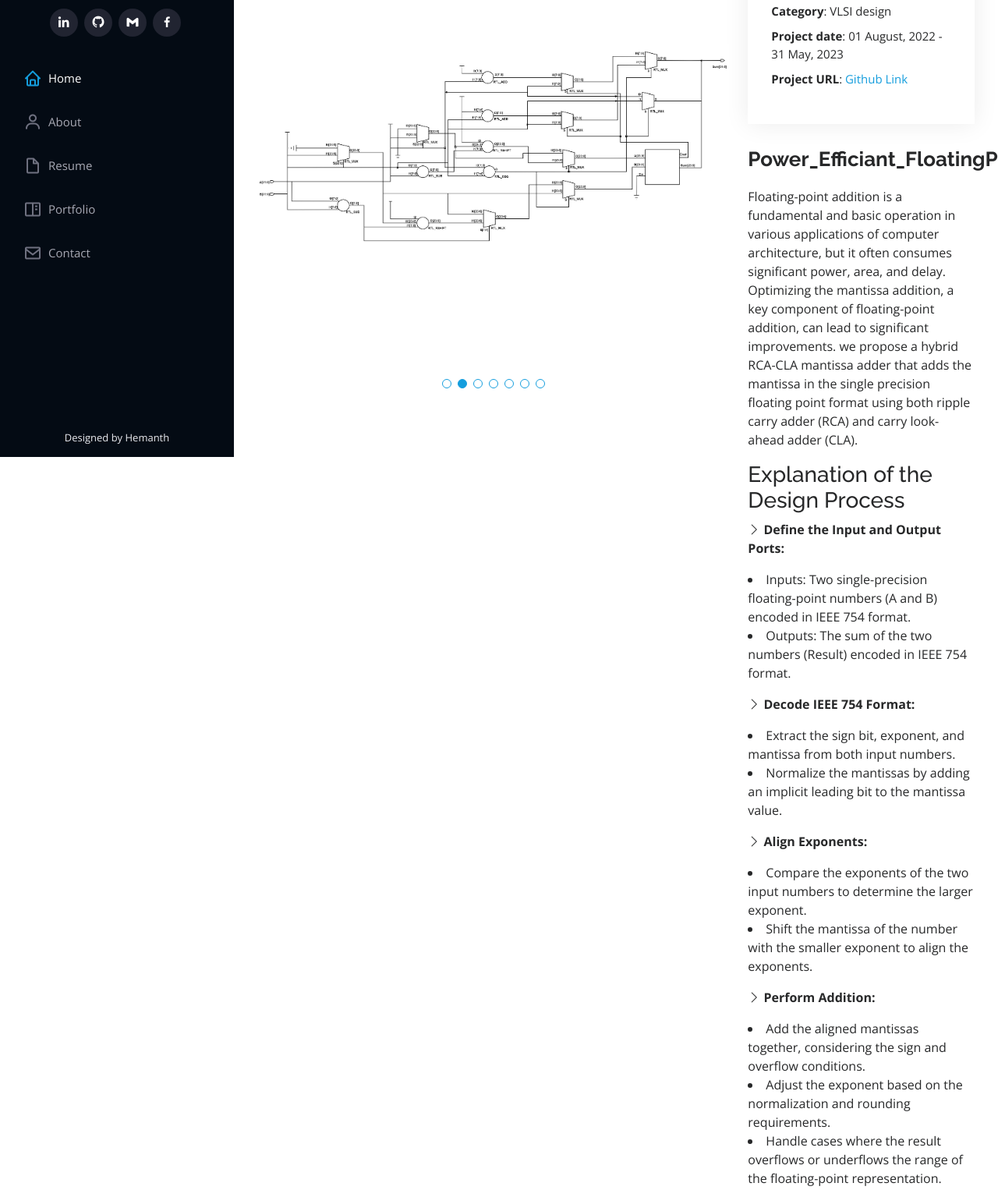
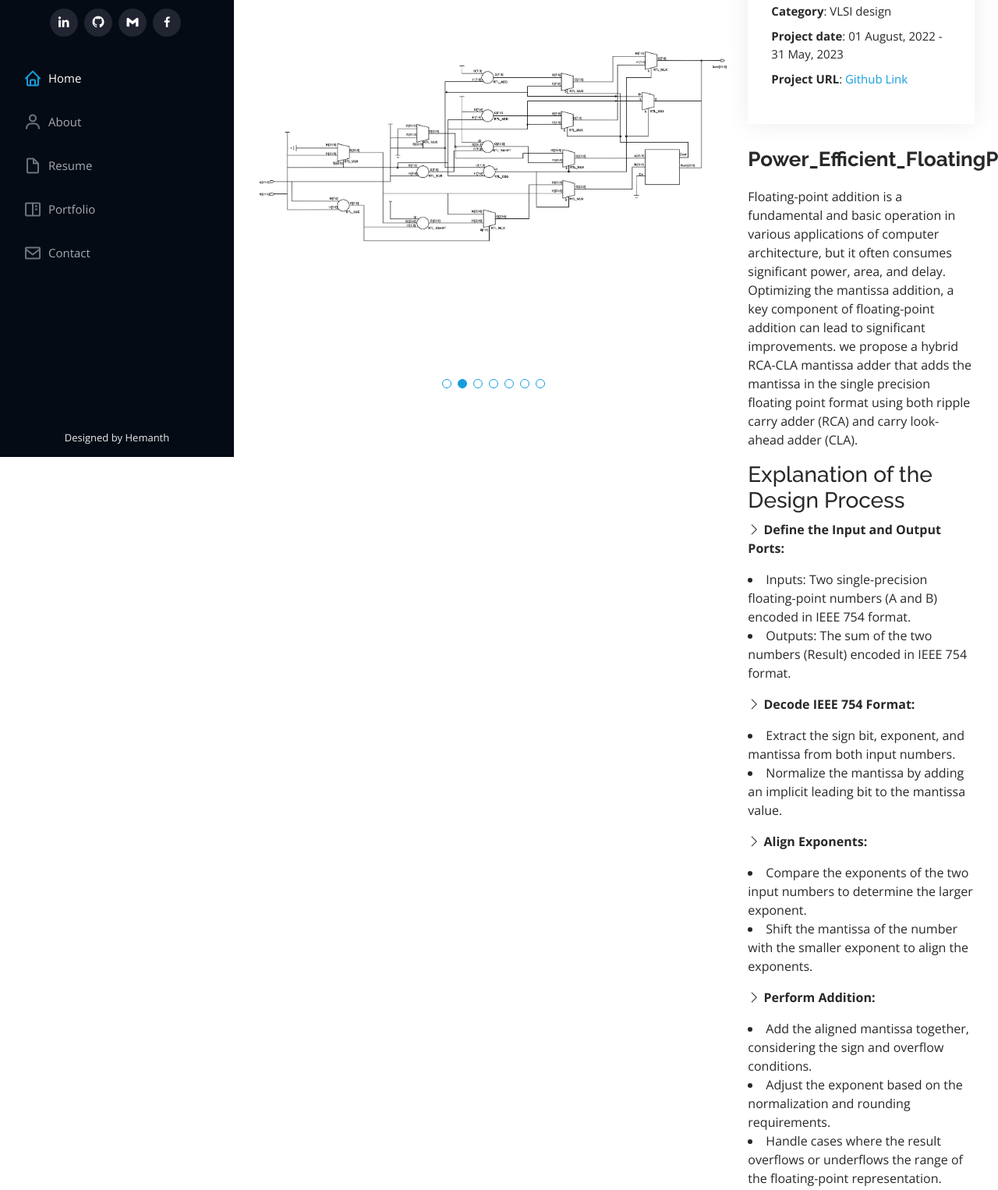
Before and after one commit to hemu33662/PortFolio, a plain HTML site: page Floating.html in a window 1280 px wide. Shown: the part 214-1740 px from the top of the page at 78% size. Drawn offline with nearby package versions, Linux system fonts and the light colour scheme.

Commit message:
Update Floating.html

```diff
--- a/Floating.html
+++ b/Floating.html
@@ -29,7 +29,7 @@
 
   <!-- =======================================================
   * Template Name: iPortfolio
-  * Updated: june 21 2023
+  * Updated: June 21 2023
   * Author: Nasaram Hemanth
   ======================================================== -->
 </head>
@@ -141,10 +141,10 @@
             </div>
           <div class="col-lg-4"></div>
             <div class="portfolio-description">
-              <h2>Power_Efficiant_FloatingPoint_Adder</h2>
+              <h2>Power_Efficient_FloatingPoint_Adder</h2>
               <p>
                 Floating-point addition is a fundamental and basic operation in various applications of computer architecture,
-                but it often consumes significant power, area, and delay. Optimizing the mantissa addition, a key component of floating-point addition,
+                but it often consumes significant power, area, and delay. Optimizing the mantissa addition, a key component of floating-point addition
                  can lead to significant improvements. we propose a hybrid RCA-CLA mantissa adder that adds the mantissa in the
                  single precision floating point format using both ripple carry adder (RCA) and carry look-ahead adder (CLA).
               </p>
@@ -161,7 +161,7 @@
               <p>
                 <i class="bi bi-chevron-right"></i> <strong>Decode IEEE 754 Format:</strong>
                   <li>Extract the sign bit, exponent, and mantissa from both input numbers.</li>
-                  <li>Normalize the mantissas by adding an implicit leading bit to the mantissa value.</li>
+                  <li>Normalize the mantissa by adding an implicit leading bit to the mantissa value.</li>
                 </p>
               <p>
                 <i class="bi bi-chevron-right"></i> <strong>Align Exponents:</strong>
@@ -170,7 +170,7 @@
                   </p>
               <p>
                 <i class="bi bi-chevron-right"></i> <strong>Perform Addition:</strong>
-                  <li>Add the aligned mantissas together, considering the sign and overflow conditions.</li>
+                  <li>Add the aligned mantissa together, considering the sign and overflow conditions.</li>
                   <li>Adjust the exponent based on the normalization and rounding requirements.</li>
                   <li>Handle cases where the result overflows or underflows the range of the floating-point representation.</li>
               </p>
```
